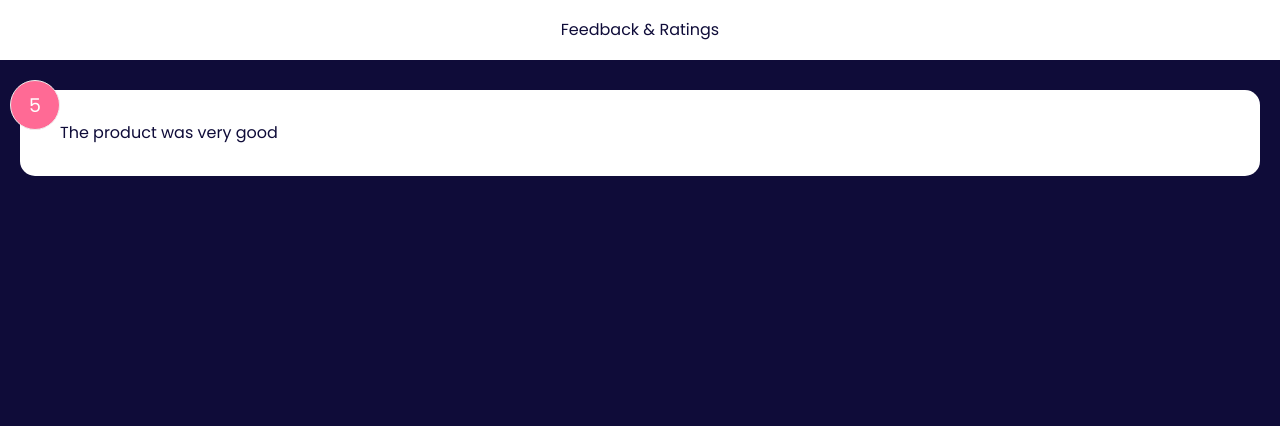
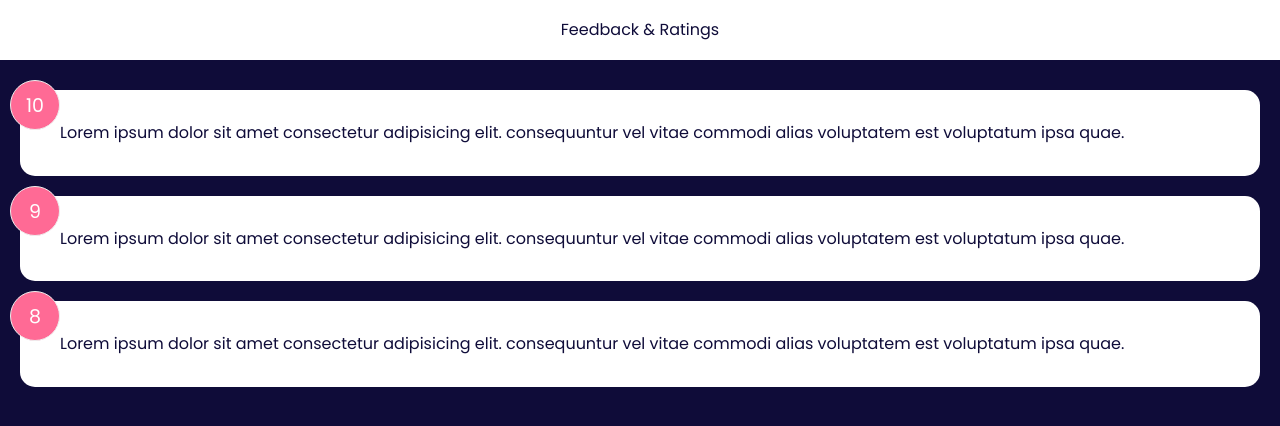
Before and after one commit to Yeboah-Godfred/review, a React (Create React App) app: page / in a window 1280 px wide. Shown: the top 426 px of the page. Built offline with nearby package versions, Linux system fonts and the light colour scheme.

Commit message:
FeedbackList component housing the FeedbackItem component

```diff
--- a/src/App.js
+++ b/src/App.js
@@ -1,6 +1,6 @@
 import Header from "./components/Header";
 import { useState } from "react";
-import FeedbackItem from "./components/FeedbackItem";
+import FeedbackList from "./components/FeedbackList";
 import FeedbackData from "./data/FeedbackData";
 
 
@@ -12,7 +12,7 @@
     <>
       <Header heading="Feedback & Ratings"/>
       <div className="container-app">
-        <FeedbackItem />
+        <FeedbackList feedback={feedback}/>
       </div>
     </>
 
--- a/src/components/FeedbackItem.jsx
+++ b/src/components/FeedbackItem.jsx
@@ -1,16 +1,12 @@
 import React from 'react'
-import { useState } from 'react'
 
-function FeedbackItem() {
-
-  const [rating, setRating] = useState(5);
-  const [text, setText] = useState("The product was very good");
-
+function FeedbackItem({item}) {
 
   return (
     <div className='card'>
-      <div className="num-display">{rating}</div>
-      <div className="text-display">{text}</div>
+      <div className="num-display">{item.rating}</div>
+      <div className="text-display">{item.text}</div>
+
     </div>
   )
 }
--- /dev/null
+++ b/src/components/FeedbackList.jsx
@@ -0,0 +1,15 @@
+import React from 'react'
+import FeedbackItem from './FeedbackItem'
+
+function FeedbackList({feedback}) {
+  if (!feedback || feedback.length === 0){
+    return <p>No feedback yet</p>
+  }
+  return <div className="feedback-list">
+    {feedback.map((item) => (
+        <FeedbackItem key={item.id} item={item}/>
+    ))}
+  </div>
+}
+
+export default FeedbackList
```
